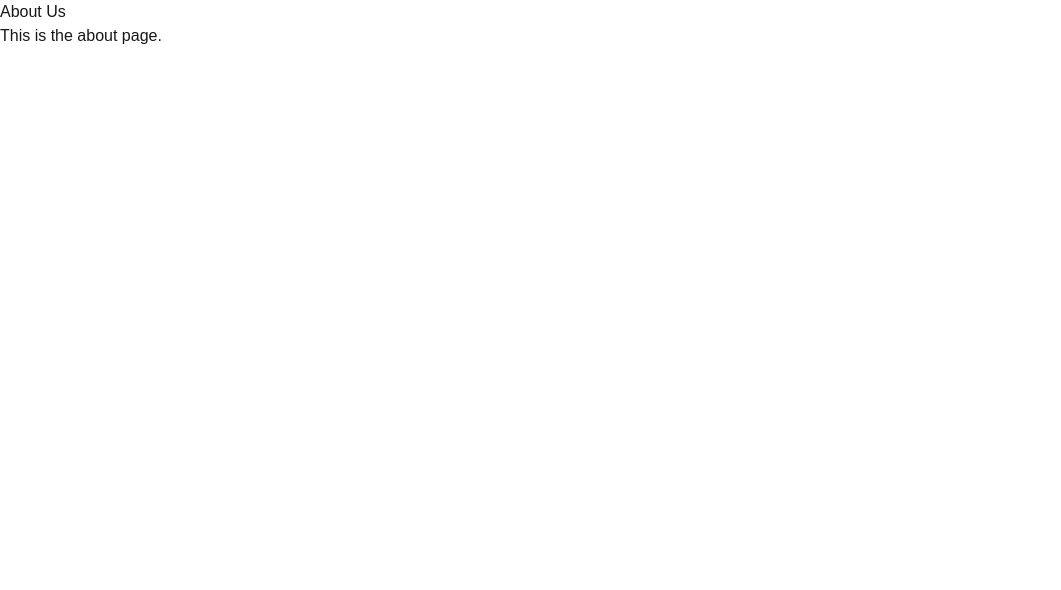
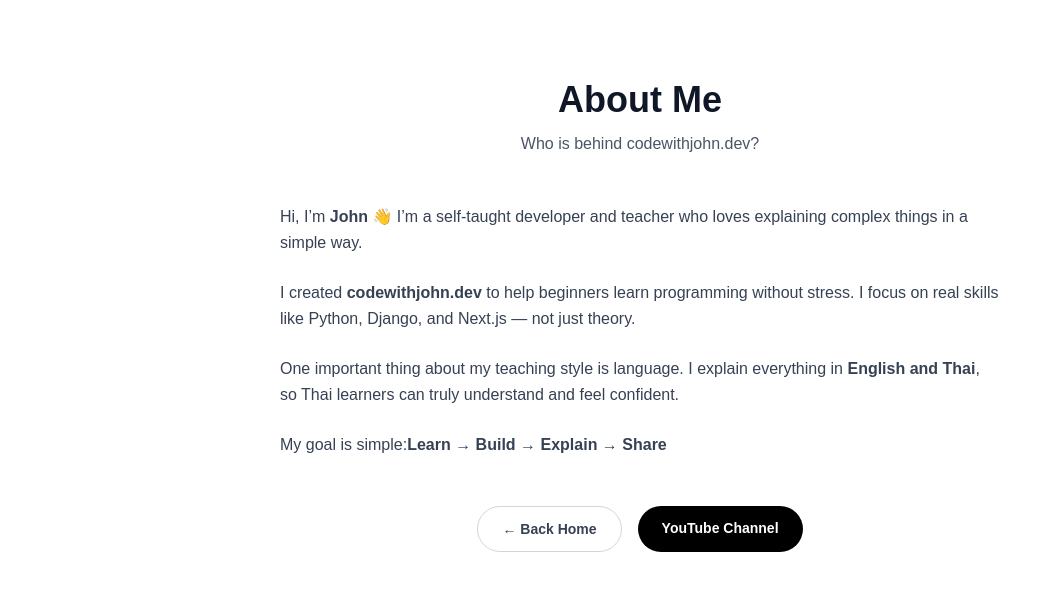
Before and after one commit to johnweera/codewithjohn, a Next.js app in the folder frontend/: page /about in a window 1280 px wide. Shown: the top 590 px of the page, without its empty margins (0-1061 px from the left). Built offline with nearby package versions, Linux system fonts and the light colour scheme.

Commit message:
Add About page

```diff
--- a/frontend/app/about/page.tsx
+++ b/frontend/app/about/page.tsx
@@ -1,8 +1,59 @@
-export default function About() {
+import Link from "next/link";
+
+export default function AboutPage() {
   return (
-    <div>
-      <h1>About Us</h1>
-      <p>This is the about page.</p>
-    </div>
+    <main className="min-h-screen bg-white text-gray-900">
+      <div className="mx-auto max-w-3xl px-6 py-20">
+        {/* HEADER */}
+        <h1 className="text-4xl font-bold text-center">About Me</h1>
+        <p className="mt-3 text-center text-gray-600">
+          Who is behind codewithjohn.dev?
+        </p>
+
+        {/* CONTENT */}
+        <div className="mt-12 space-y-6 text-gray-700 leading-relaxed">
+          <p>
+            Hi, I’m <strong>John</strong> 👋
+            I’m a self-taught developer and teacher who loves explaining
+            complex things in a simple way.
+          </p>
+
+          <p>
+            I created <strong>codewithjohn.dev</strong> to help beginners
+            learn programming without stress. I focus on real skills like
+            Python, Django, and Next.js — not just theory.
+          </p>
+
+          <p>
+            One important thing about my teaching style is language.
+            I explain everything in <strong>English and Thai</strong>,
+            so Thai learners can truly understand and feel confident.
+          </p>
+
+          <p>
+            My goal is simple:
+            <strong>Learn → Build → Explain → Share</strong>
+          </p>
+        </div>
+
+        {/* BUTTONS */}
+        <div className="mt-12 flex justify-center gap-4">
+          <Link
+            href="/"
+            className="rounded-full border border-gray-300 px-6 py-3 text-sm font-semibold text-gray-700 hover:bg-gray-100"
+          >
+            ← Back Home
+          </Link>
+
+          <a
+            href="https://youtube.com"
+            target="_blank"
+            className="rounded-full bg-black px-6 py-3 text-sm font-semibold text-white hover:bg-gray-800"
+          >
+            YouTube Channel
+          </a>
+        </div>
+      </div>
+    </main>
   );
 }
--- a/frontend/app/page.tsx
+++ b/frontend/app/page.tsx
@@ -1,3 +1,5 @@
+import Link from "next/link";
+
 export default function Home() {
   return (
     <main className="min-h-screen bg-white text-gray-900">
@@ -31,6 +33,13 @@
           >
             YouTube
           </a>
+
+          <Link
+            href="/about"
+            className="rounded-full border border-gray-300 px-6 py-3 text-sm font-semibold text-gray-700 hover:bg-gray-100"
+          >
+            About
+          </Link>
         </div>
 
         {/* SIMPLE FEATURE LIST */}
```
